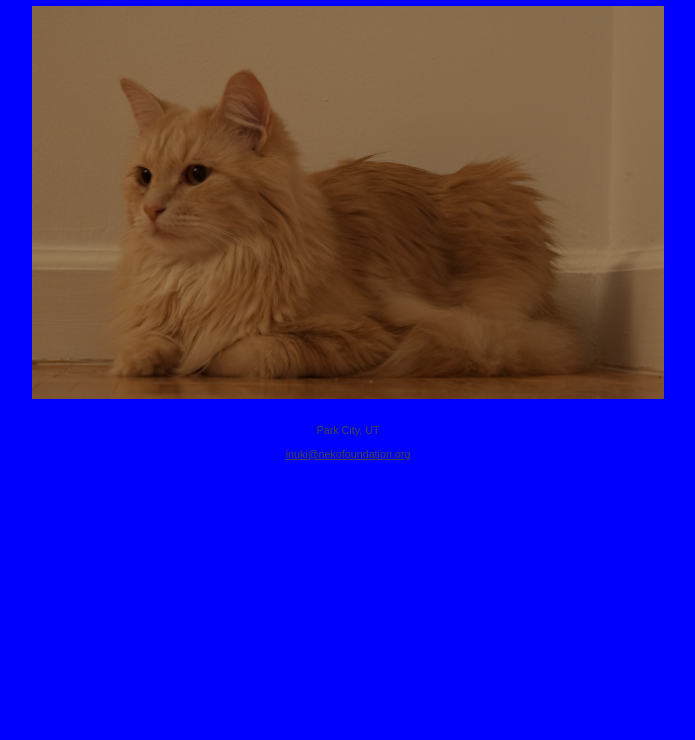
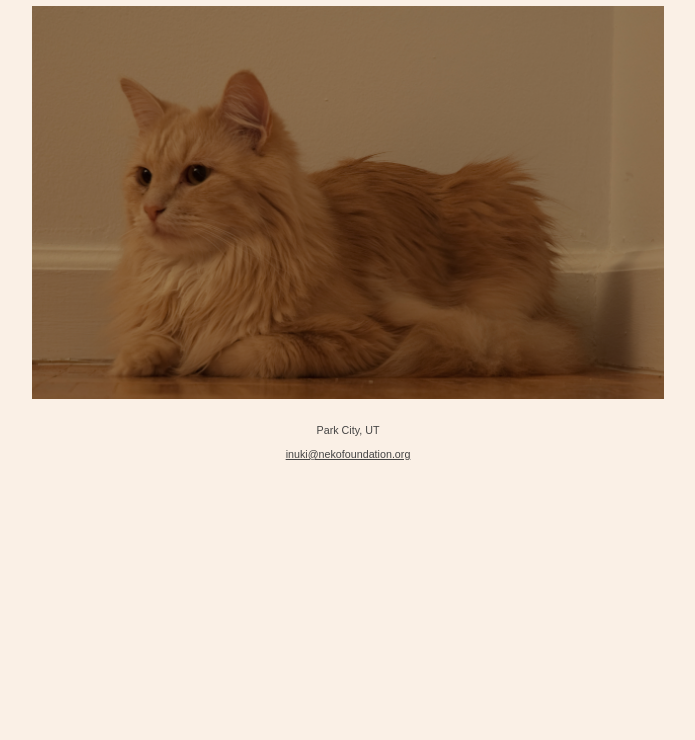
Before and after one commit to michaelahern/nekofoundation.org, a website: page site-contents/index.html in a window 1280 px wide. Shown: the part 60-800 px from the top of the page, without its empty margins (292-987 px from the left). Drawn offline with Linux system fonts and the light colour scheme.

Commit message:
CDK Deploy!

```diff
--- a/site-contents/index.html
+++ b/site-contents/index.html
@@ -3,7 +3,7 @@
     <title>The Neko Foundation</title>
     <style>
         body {
-            background-color: blue;
+            background-color: linen;
         }
 
         h1, h6 {
```
Also changed, not shown: .github/workflows/deploy.yml.
